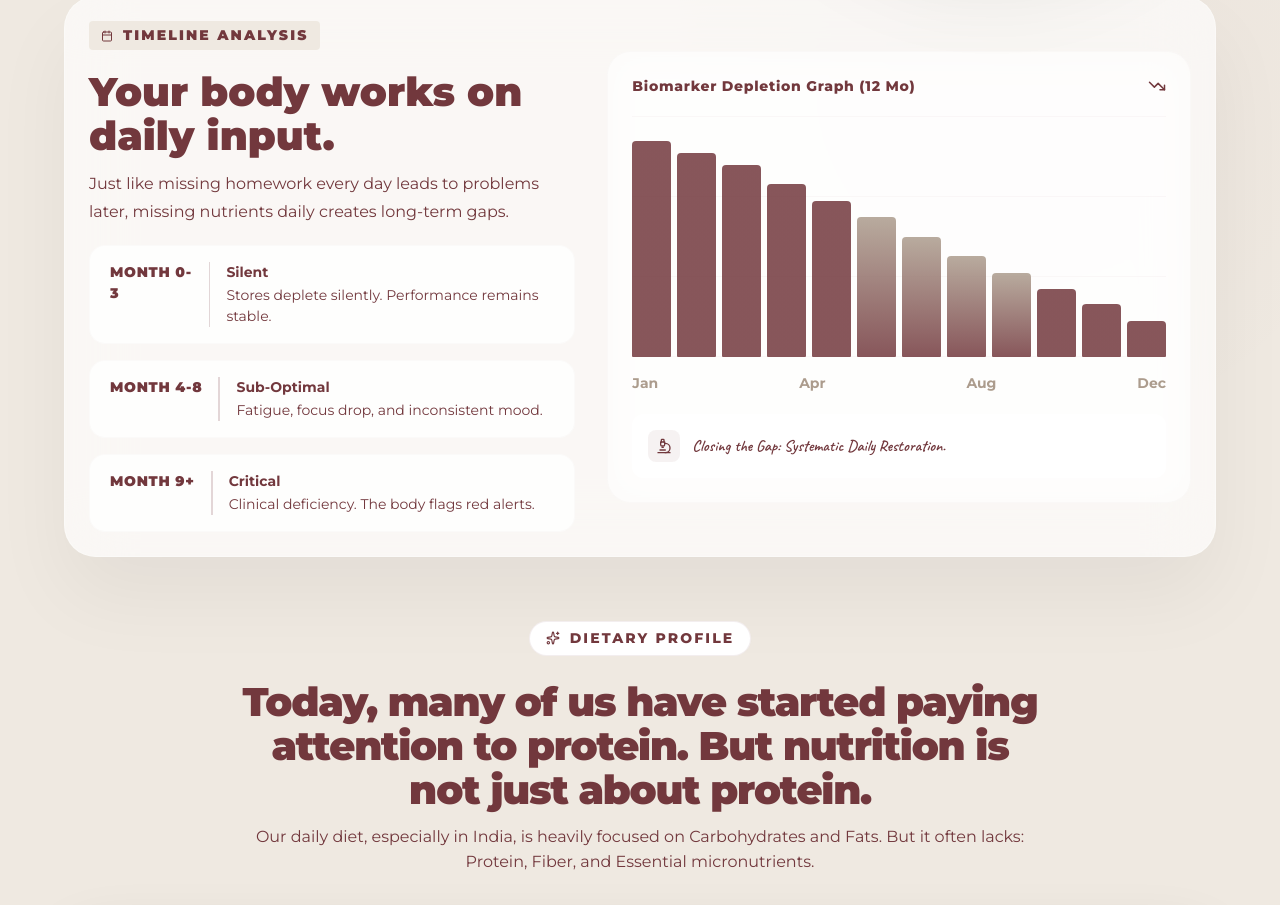
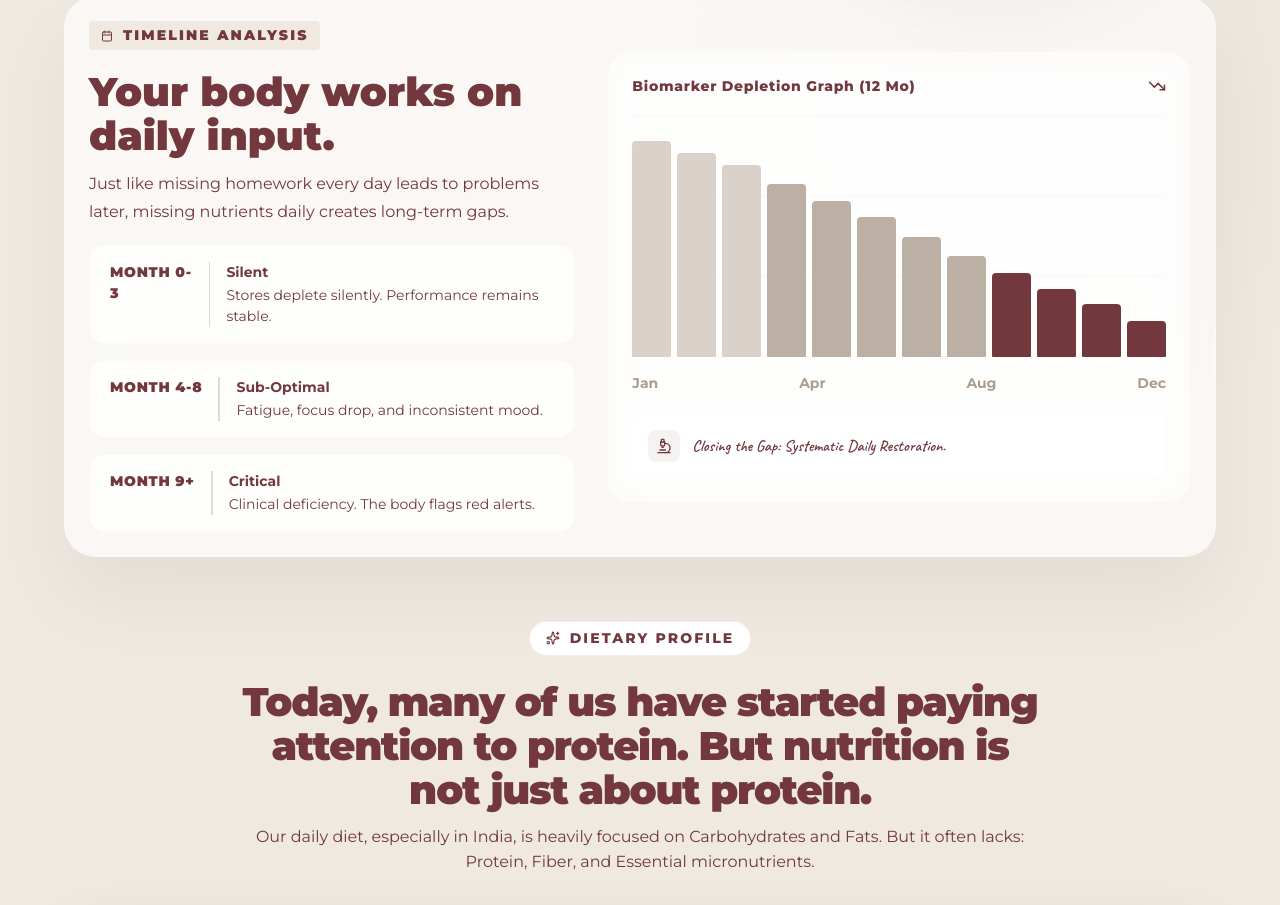
Before and after one commit to SrihariSeenivasan/PlainFule1, a Next.js app in the folder frontend/: page / in a window 1280 px wide. Shown: the part 1396-2301 px from the top of the page. Built offline with nearby package versions, Linux system fonts and the light colour scheme; no server answers; a web font is replaced by a local one.

Commit message:
UI COLOR CHANGE 2

```diff
--- a/frontend/src/components/LandingPage/LandingPageSections/WhyPlainFuel.tsx
+++ b/frontend/src/components/LandingPage/LandingPageSections/WhyPlainFuel.tsx
@@ -222,9 +222,9 @@ export default function WhyPlainFuel() {
                                     transition={{ duration: 0.8, delay: i * 0.05 + 0.5 }}
                                     style={{
                                         flex: 1,
-                                        background: i > 8 ? `linear-gradient(to top, ${BRAND.burgundy}, ${BRAND.espresso})` : i > 4 ? `linear-gradient(to top, ${BRAND.burgundy}, ${BRAND.taupe})` : `linear-gradient(to top, ${BRAND.espresso}, ${BRAND.burgundy})`,
+                                        background: i < 3 ? BRAND.stone : i < 8 ? BRAND.taupe : BRAND.burgundy,
                                         borderRadius: '4px 4px 1px 1px',
-                                        opacity: 0.85
+                                        opacity: i < 8 ? 0.8 : 1
                                     }}
                                 />
                             ))}
```
